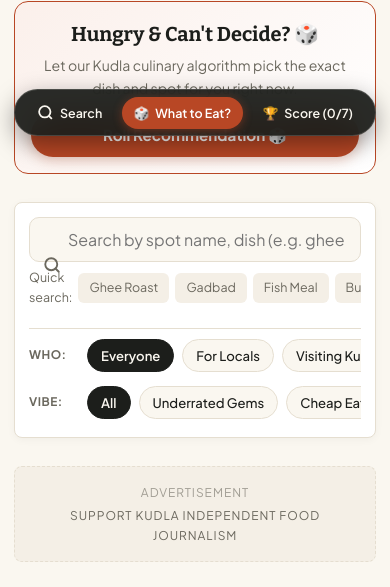
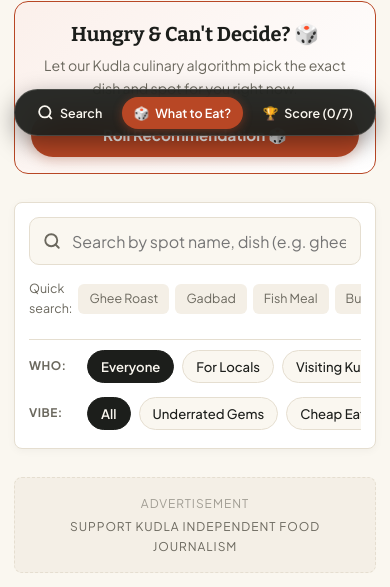
Before and after one commit to shobith948/worth-it-mangalore, a plain HTML site: page index.html in a window 390 px wide. Shown: the part 692-1279 px from the top of the page. Drawn offline with nearby package versions, Linux system fonts and the light colour scheme.

Commit message:
fix: perfectly center search icon inside input box on mobile by wrapping in search-input-wrapper

```diff
--- a/assets/css/style.css
+++ b/assets/css/style.css
@@ -305,8 +305,16 @@ main {
 }
 
 .search-bar {
+  margin-bottom: 16px;
+  display: flex;
+  flex-direction: column;
+  gap: 8px;
+}
+.search-input-wrapper {
   position: relative;
-  margin-bottom: 16px;
+  width: 100%;
+  display: flex;
+  align-items: center;
 }
 .search-icon {
   position: absolute;
@@ -315,17 +323,22 @@ main {
   transform: translateY(-50%);
   color: var(--muted);
   pointer-events: none;
+  width: 18px;
+  height: 18px;
+  display: block;
 }
 input#search {
   width: 100%;
   font-family: inherit;
   font-size: 1rem;
-  padding: 12px 16px 12px 42px;
+  padding: 12px 16px 12px 44px;
   border-radius: 10px;
   border: 1px solid var(--line);
   background: var(--bg);
   color: var(--ink);
   transition: all 0.2s ease;
+  line-height: normal;
+  box-sizing: border-box;
 }
 input#search:focus {
   outline: none;
@@ -970,9 +983,23 @@ footer {
     margin-bottom: 22px;
     border-radius: var(--radius-sm);
   }
+  .search-input-wrapper {
+    position: relative;
+    width: 100%;
+    display: flex;
+    align-items: center;
+  }
+  .search-icon {
+    left: 14px;
+    top: 50%;
+    transform: translateY(-50%);
+    width: 18px;
+    height: 18px;
+  }
   input#search {
     font-size: 16px !important; /* CRITICAL: Prevents iOS auto-zoom */
-    padding: 11px 14px 11px 38px;
+    padding: 12px 14px 12px 42px !important;
+    height: 48px;
   }
   .search-hints {
     overflow-x: auto;
--- a/index.html
+++ b/index.html
@@ -90,11 +90,13 @@
     <!-- Controls: Search + Multi-Dimension Filters -->
     <div class="controls-panel">
       <div class="search-bar">
-        <svg class="search-icon" width="18" height="18" viewBox="0 0 24 24" fill="none" stroke="currentColor" stroke-width="2.5" stroke-linecap="round" stroke-linejoin="round">
-          <circle cx="11" cy="11" r="8"></circle>
-          <line x1="21" y1="21" x2="16.65" y2="16.65"></line>
-        </svg>
-        <input type="text" id="search" placeholder="Search by spot name, dish (e.g. ghee roast, neer dosa), or area…" autocomplete="off">
+        <div class="search-input-wrapper">
+          <svg class="search-icon" width="18" height="18" viewBox="0 0 24 24" fill="none" stroke="currentColor" stroke-width="2.5" stroke-linecap="round" stroke-linejoin="round">
+            <circle cx="11" cy="11" r="8"></circle>
+            <line x1="21" y1="21" x2="16.65" y2="16.65"></line>
+          </svg>
+          <input type="text" id="search" placeholder="Search by spot name, dish (e.g. ghee roast, neer dosa), or area…" autocomplete="off">
+        </div>
         <div class="search-hints">
           <span>Quick search:</span>
           <span class="search-hint-tag" onclick="quickSearch('ghee roast')">Ghee Roast</span>
```
Also changed, not shown: worth-it-mangalore.html (+7 -5 lines).
